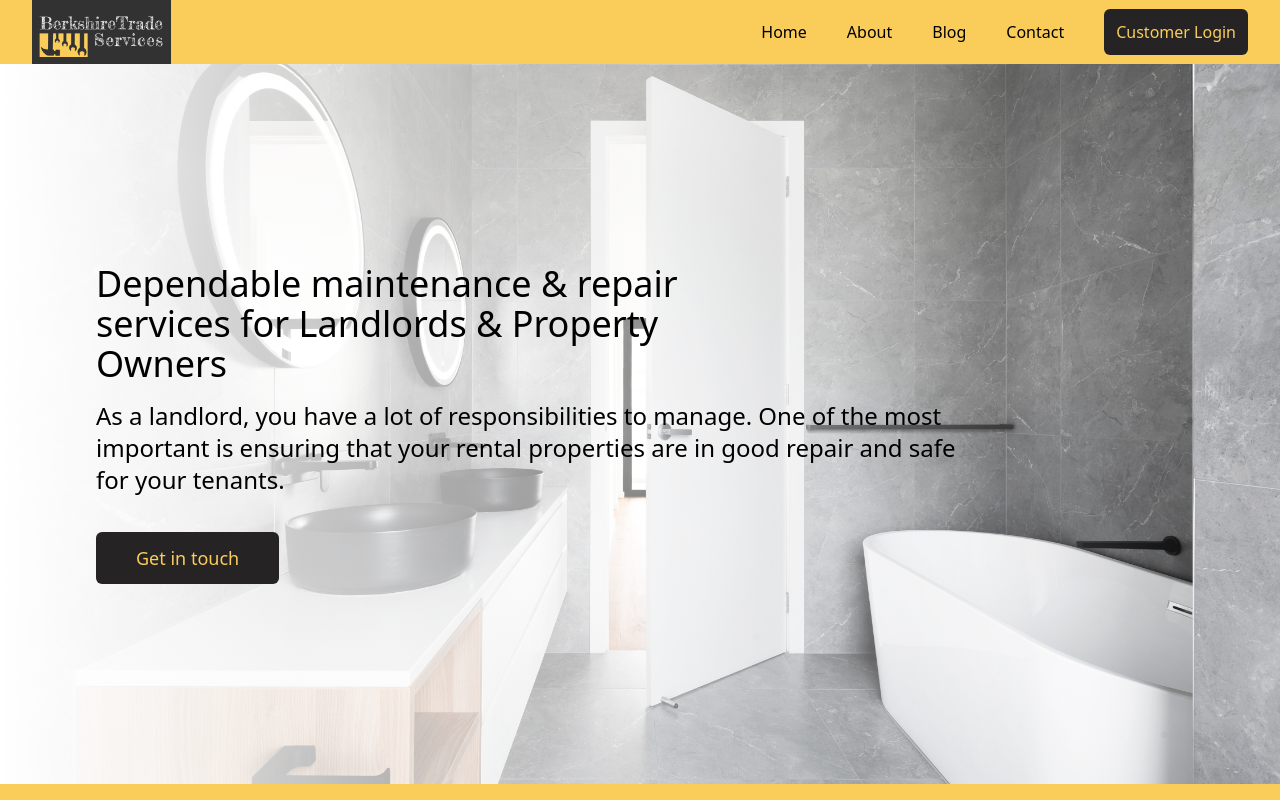
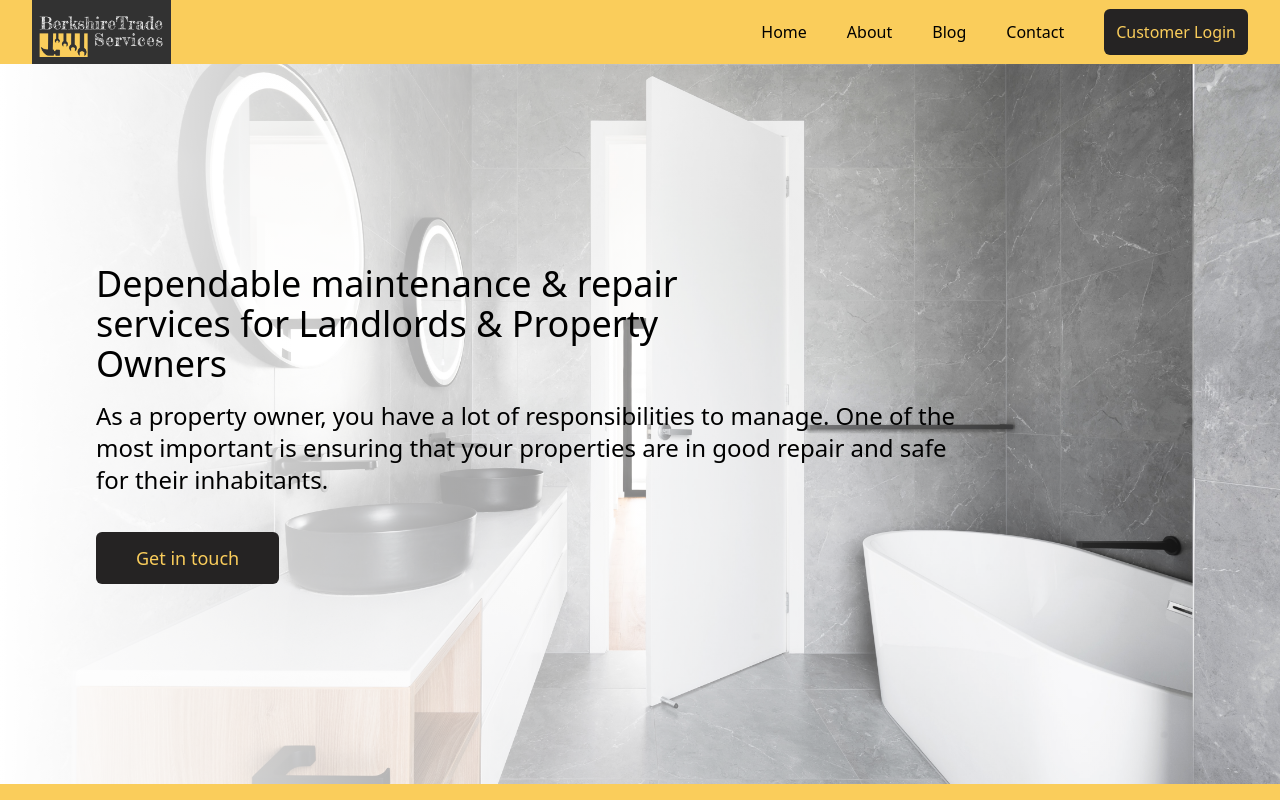
Before and after one commit to Goddak/berkshiretrade.services, a React (Create React App) app: page /#/ in a window 1280 px wide. Shown: the top 800 px of the page. Built offline with nearby package versions, Linux system fonts and the light colour scheme.

Commit message:
Wording update

```diff
--- a/src/Pages/HomePage/HomePage.tsx
+++ b/src/Pages/HomePage/HomePage.tsx
@@ -146,7 +146,7 @@ const HomePage: FC = () => {
 		<Hero
 			className="p-8 md:p-24"
 			title="Dependable maintenance & repair services for Landlords & Property Owners"
-			subtitle="As a landlord, you have a lot of responsibilities to manage. One of the most important is ensuring that your rental properties are in good repair and safe for your tenants."
+			subtitle="As a property owner, you have a lot of responsibilities to manage. One of the most important is ensuring that your properties are in good repair and safe for their inhabitants."
 			ctaLabel="Get in touch"
 			ctaTo="/quote"
 			imageSrc="/hero-images/home-page.jpg"
```
